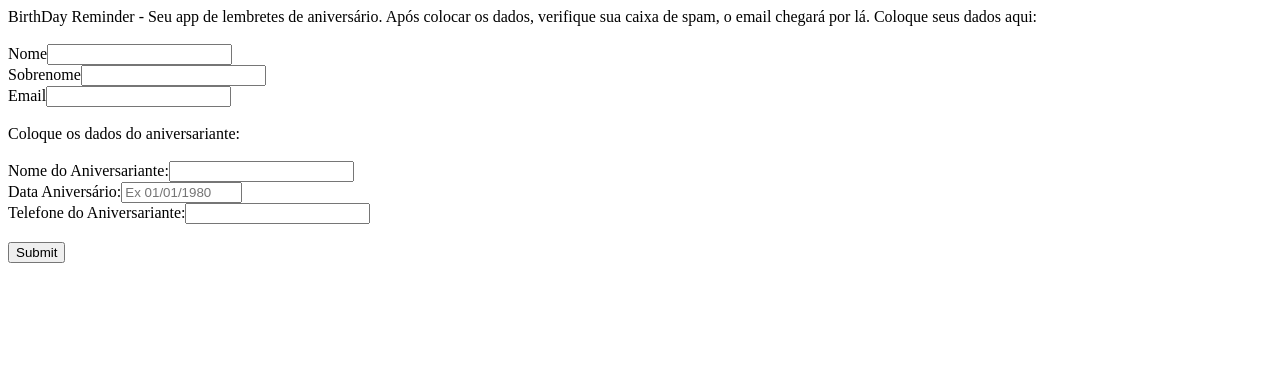
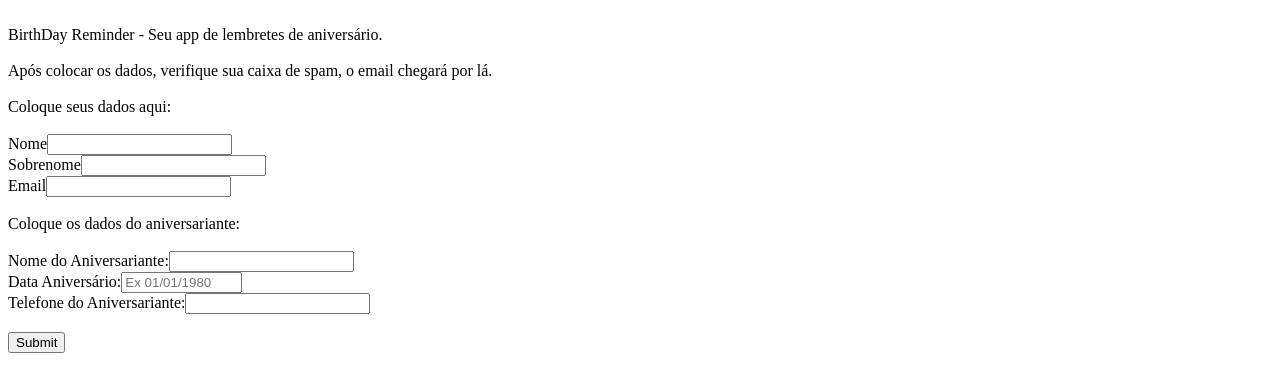
Before and after one commit to will-nascimento/Bday-reminder, a plain HTML site: page index.html in a window 1280 px wide. Drawn offline with Linux system fonts and the light colour scheme.

Commit message:
Add files via upload

```diff
--- a/index.html
+++ b/index.html
@@ -12,11 +12,11 @@
 
     <input type=hidden name="oid" value="00DHs000001RvRp">
     <input type=hidden name="retURL" value="http://">
-
-    BirthDay Reminder - Seu app de lembretes de aniversário.
-
-    Após colocar os dados, verifique sua caixa de spam, o email chegará por lá.
-
+    <br>
+    BirthDay Reminder - Seu app de lembretes de aniversário. <br>
+    <br>
+    Após colocar os dados, verifique sua caixa de spam, o email chegará por lá.<br>
+    <br>
     Coloque seus dados aqui:<br>
     <br>
     <label for="first_name">Nome</label><input  id="first_name" maxlength="40" name="first_name" size="20" type="text" /><br>
```
